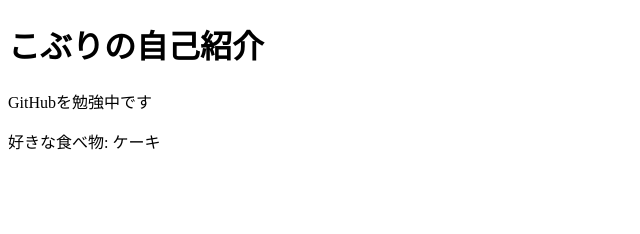
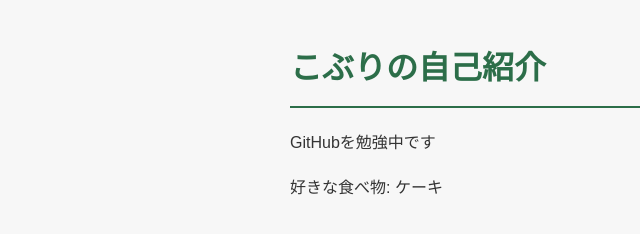
Before and after one commit to cobli/my-website, a plain HTML site: page index.html in a window 1280 px wide. Shown: the whole page, without its empty margins (0-640 px from the left). Drawn offline with Linux system fonts and the light colour scheme.

Commit message:
スタイルシートを追加

```diff
--- a/index.html
+++ b/index.html
@@ -4,6 +4,7 @@
     <meta charset="UTF-8">
     <meta name="viewport" content="width=device-width, initial-scale=1.0">
     <title>自己紹介</title>
+    <link rel="stylesheet" href="style.css">
 </head>
 <body>
     <h1>こぶりの自己紹介</h1>
--- /dev/null
+++ b/style.css
@@ -0,0 +1,14 @@
+body {
+    font-family: sans-serif;
+    max-width: 700px;
+    margin: 40px auto;
+    padding: 0 20px;
+    line-height: 1.8;
+    background-color: #f7f7f7;
+    color: #333333;
+}
+h1 {
+    color: #2c6e49;
+    border-bottom: 2px solid #2c6e49;
+    padding-bottom: 8px;
+}
```
